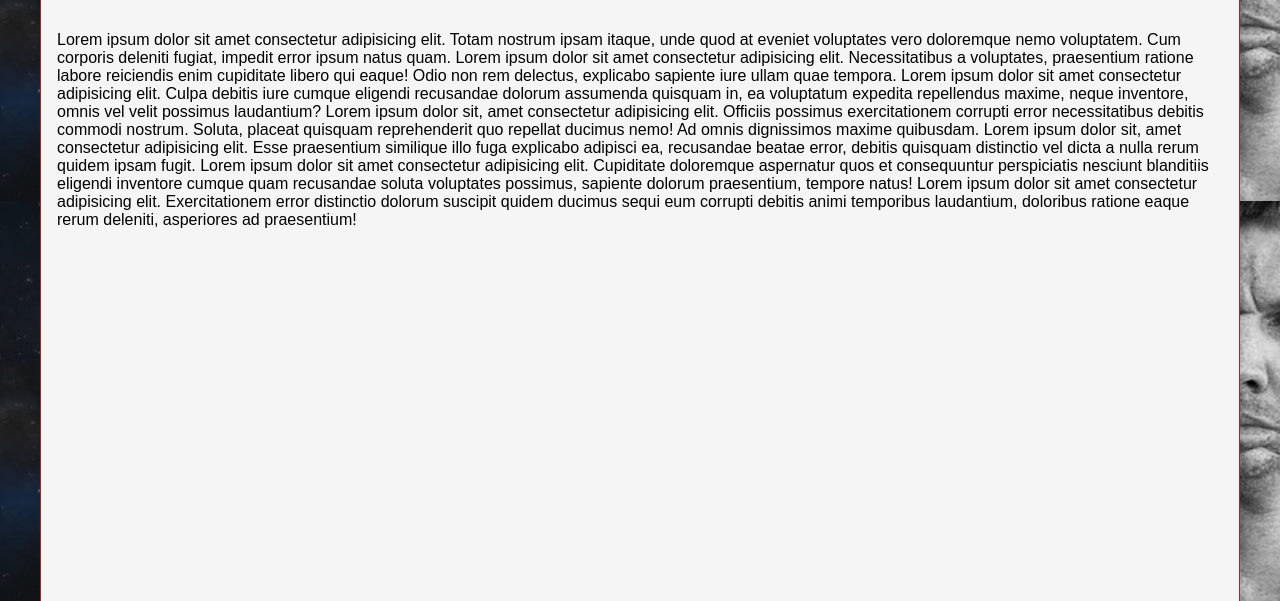
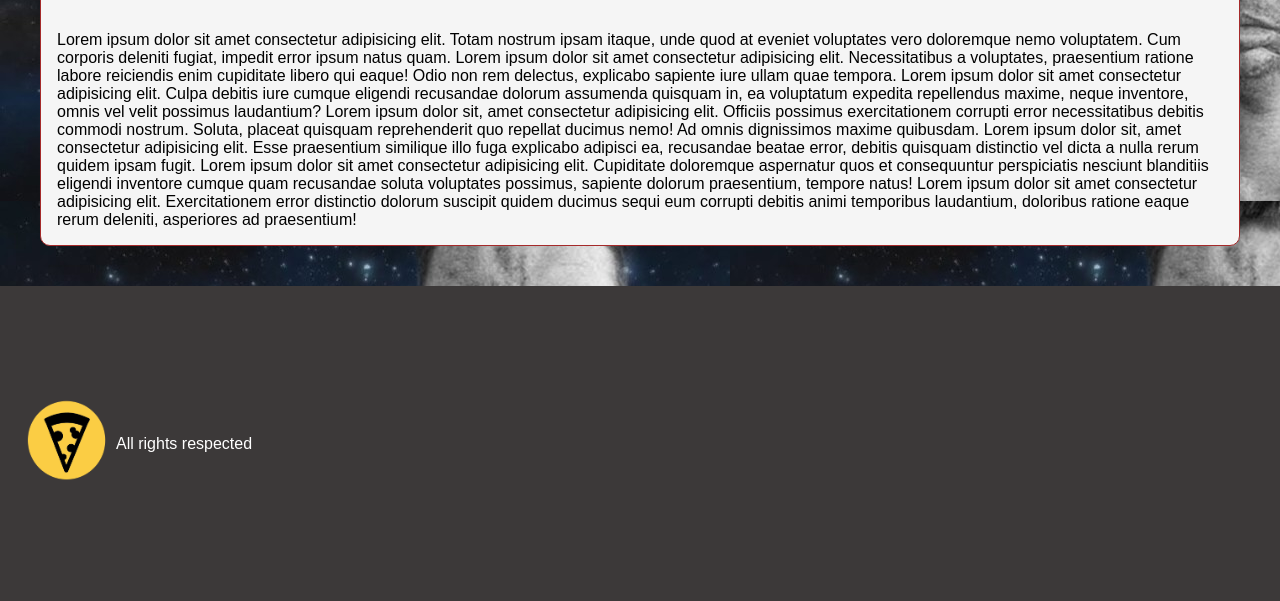
Before and after one commit to JemKeHU/some-site-with-flex, a plain HTML site: page index.html in a window 1280 px wide. Shown: the part 199-800 px from the top of the page. Drawn offline with Linux system fonts and the light colour scheme; files whose address does not match are found by name.

Commit message:
Update style.css

```diff
--- a/style.css
+++ b/style.css
@@ -9,6 +9,14 @@ body {
     background-image: url(images/edb4028fc08746c_730x400.png);
 }
 
+.container {
+    display: flex;
+    justify-content: space-between;
+    flex-direction: column;
+    flex-grow: 1;
+    height: 100vh;
+}
+
 .content {
     display: flex;
     background-color: whitesmoke;
@@ -16,8 +24,6 @@ body {
     width: 50;
     border: 1px solid brown;
     border-radius: 10px;
-    height: 100vh;
-    flex: 1;
 }
 
 .inner-content {
```
